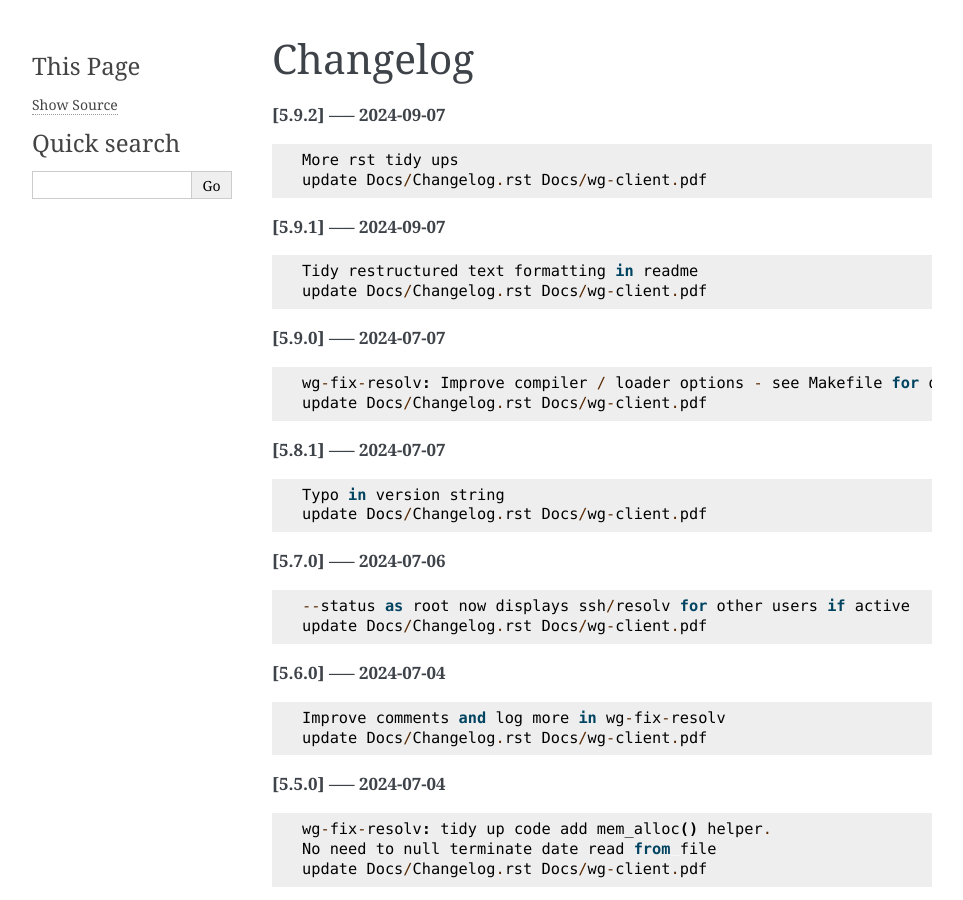
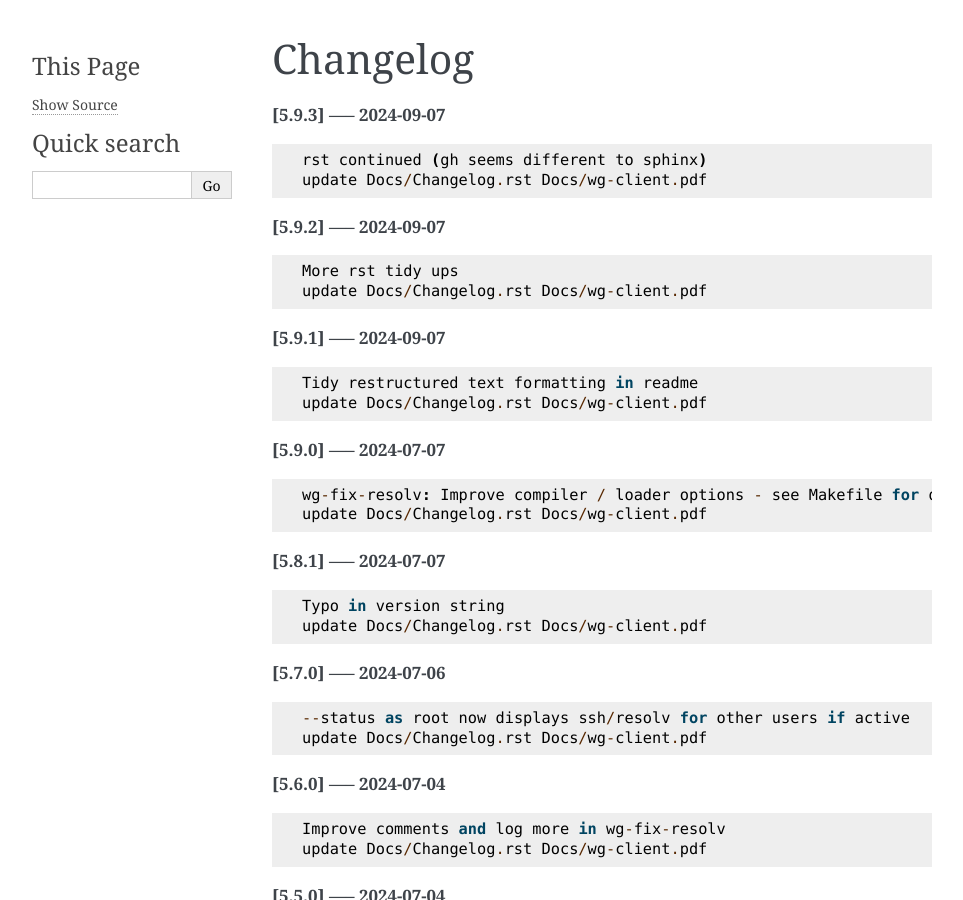
Before and after one commit to gene-git/wg-client, a Sphinx documentation site: the page built from Docs/Changelog.rst, in a window 1280 px wide and 900 px high. Shown: the whole window, without its empty margins (148-1111 px from the left). Built offline with Sphinx 7.4.7, drawn with Linux system fonts in a browser that asks for light colours.

Commit message:
update Docs/Changelog.rst Docs/wg-client.pdf

```diff
--- a/Docs/Changelog.rst
+++ b/Docs/Changelog.rst
@@ -1,5 +1,11 @@
 Changelog
 =========
+
+**[5.9.3] ----- 2024-09-07** ::
+
+	    rst continued (gh seems different to sphinx)
+	    update Docs/Changelog.rst Docs/wg-client.pdf
+
 
 **[5.9.2] ----- 2024-09-07** ::
 
```
Also changed, not shown: 1 other file.
